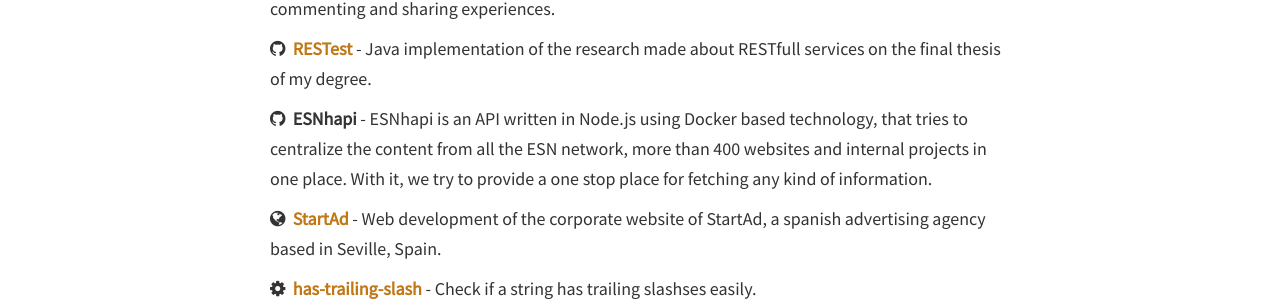
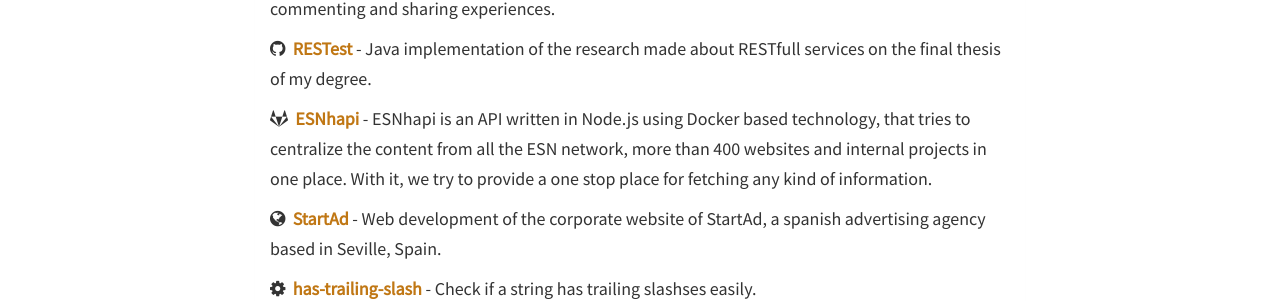
Before and after one commit to Javirln/javirln.github.io, a Jekyll site: the page built from projects.html, in a window 1280 px wide. Shown: the part 325-626 px from the top of the page. Built offline with Jekyll 4.4.1, drawn with Linux system fonts in a browser that asks for light colours; nearby versions of some CDN libraries.

Commit message:
Updated icons and fixed links to target a blank page

```diff
--- a/_includes/projects.html
+++ b/_includes/projects.html
@@ -4,34 +4,34 @@
         <div class="panel panel-default">
             <div class="panel-body">
                 <h5>
-                    <i class="fa fa-github"></i>&nbsp;&nbsp;<strong><a href="https://github.com/Javirln/Splitfy-to-Drive">Splitfy to Drive</a></strong>
+                    <i class="fa fa-github"></i>&nbsp;&nbsp;<strong><a href="https://github.com/Javirln/Splitfy-to-Drive" target="_blank">Splitfy to Drive</a></strong>
                     - Splitfy to Drive is a python desktop application which scrapes <a href="https://splityf.com">splitfy</a>
                     to send all data from pools to Google Spreadsheet.
                 </h5>
                 <h5>
-                    <i class="fa fa-github"></i>&nbsp;&nbsp;<strong><a href="https://github.com/Javirln/BrainTravel">Braintravel</a></strong>
+                    <i class="fa fa-github"></i>&nbsp;&nbsp;<strong><a href="https://github.com/Javirln/BrainTravel" target="_blank">Braintravel</a></strong>
                     - BrainTravel is a web information system oriented to all travellers. It automatically creates a trip
                     planning for you, offering a daily schedule with the highest rated sites in the area. It also has an
                     internal network in which users can interact between them regarding trips they made, commenting and
                     sharing experiences.
                 </h5>
                 <h5>
-                    <i class="fa fa-github"></i>&nbsp;&nbsp;<strong><a href="https://github.com/Javirln/TFG">RESTest</a></strong>
+                    <i class="fa fa-github"></i>&nbsp;&nbsp;<strong><a href="https://github.com/Javirln/TFG" target="_blank">RESTest</a></strong>
                     - Java implementation of the research made about RESTfull services on the final thesis of my degree.
                 </h5>
                 <h5>
-                    <i class="fa fa-github"></i>&nbsp;&nbsp;<strong>ESNhapi</strong>
+                    <i class="fa fa-gitlab"></i>&nbsp;&nbsp;<strong><a href="https://git.esn.org" target="_blank">ESNhapi</a></strong>
                     - ESNhapi is an API written in Node.js using Docker based technology, that tries to centralize
                     the content from all the ESN network, more than 400 websites and internal projects in one place. With it,
                     we try to provide a one stop place for fetching any kind of information.
 
                 </h5>
                 <h5>
-                    <i class="fa fa-globe"></i>&nbsp;&nbsp;<strong><a href="http://www.agenciastartad.com/">StartAd</a></strong>
+                    <i class="fa fa-globe"></i>&nbsp;&nbsp;<strong><a href="http://www.agenciastartad.com/" target="_blank">StartAd</a></strong>
                     - Web development of the corporate website of StartAd, a spanish advertising agency based in Seville, Spain.
                 </h5>
                 <h5>
-                    <i class="fa fa-cog"></i>&nbsp;&nbsp;<strong><a href="https://www.npmjs.com/package/has-trailing-slash">has-trailing-slash</a></strong>
+                    <i class="fa fa-cog"></i>&nbsp;&nbsp;<strong><a href="https://www.npmjs.com/package/has-trailing-slash" target="_blank">has-trailing-slash</a></strong>
                     - Check if a string has trailing slashses easily.
                 </h5>
             </div>
```
Also changed, not shown: _includes/social.html (+6 -6 lines).
